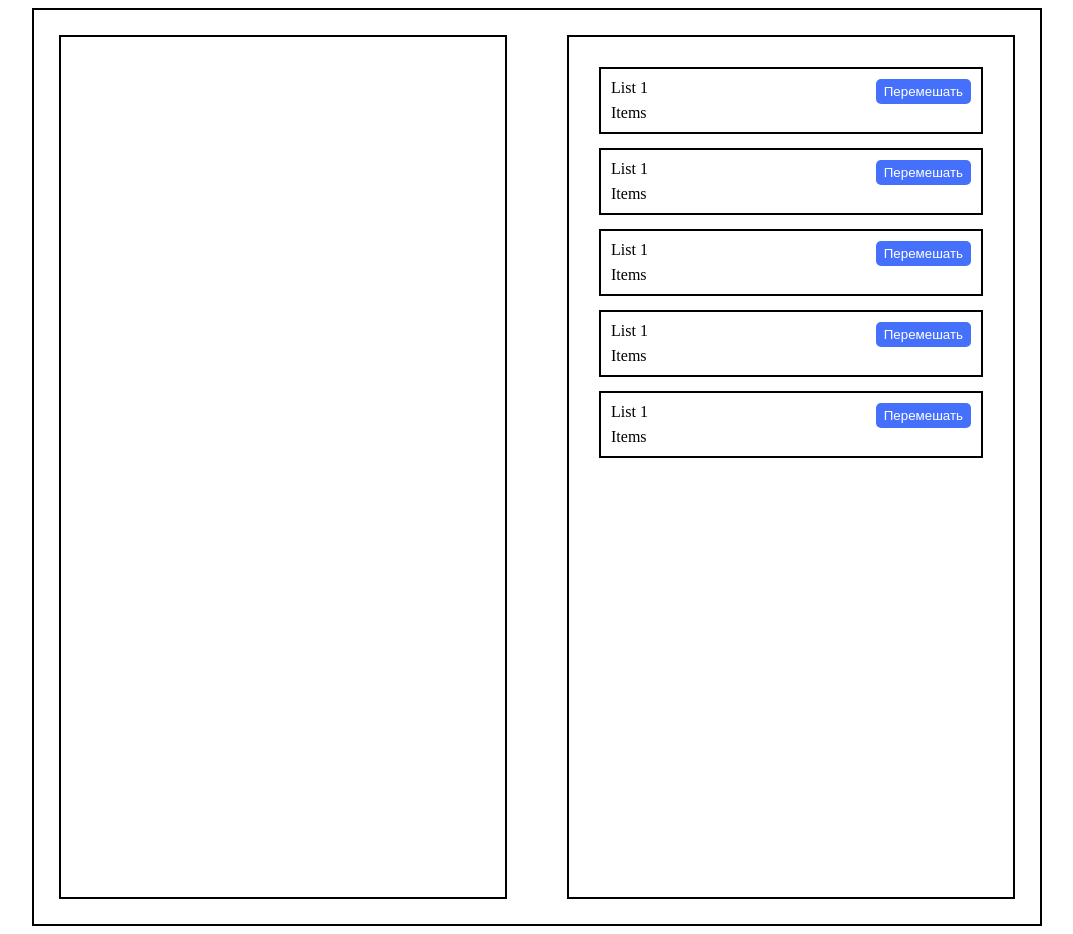
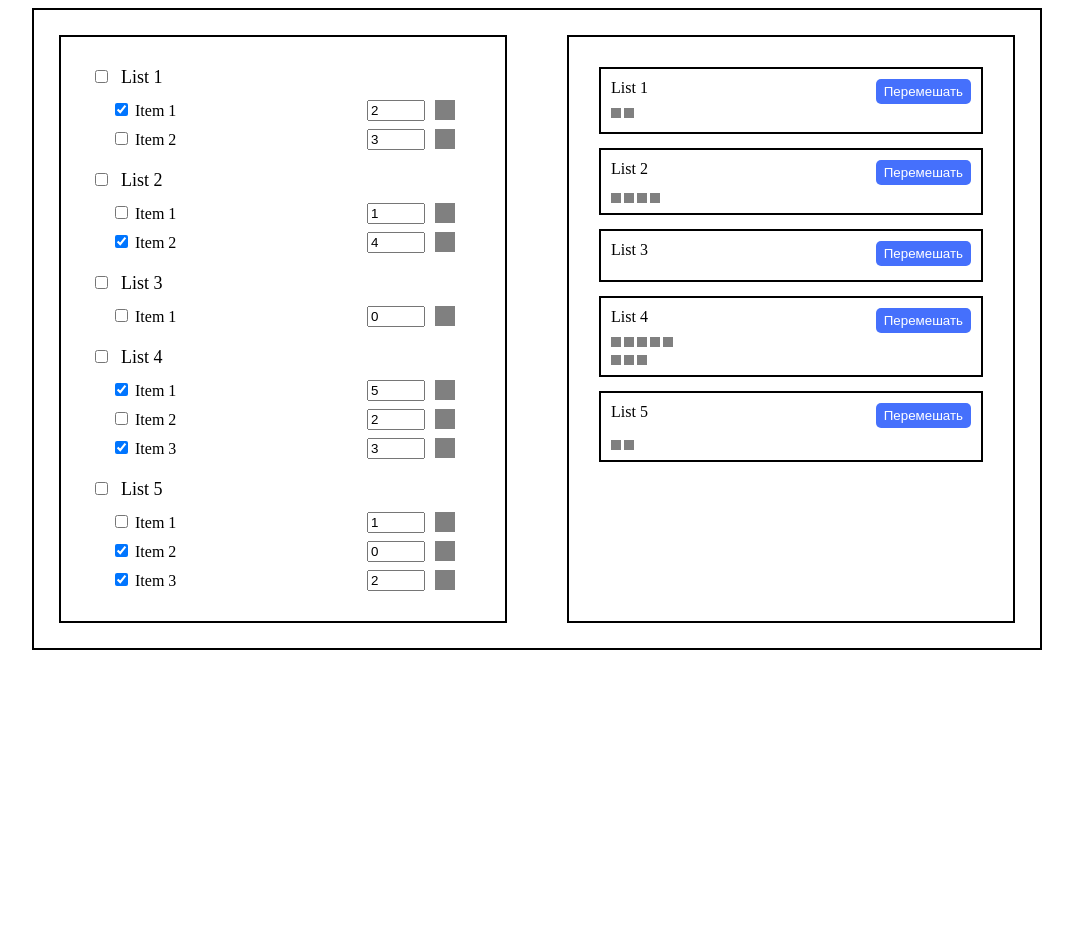
Before and after one commit to daria-vikhoreva/lists-test-task, a Vue app: page / in a window 1280 px wide. Shown: the whole page, without its empty margins (103-1176 px from the left). After the commit the page ends 800 px from the top, so only its background shows below. Built offline with nearby package versions, Linux system fonts and the light colour scheme.

Commit message:
add logic for right panel's components

```diff
--- a/src/App.vue
+++ b/src/App.vue
@@ -1,18 +1,36 @@
-<script setup>
+<script>
 import AppLeftPanel from './components/AppLeftPanel.vue'
 import AppRightPanel from './components/AppRightPanel.vue'
+
+import { useListsStore } from './stores/index'
+
+export default {
+	name: 'App',
+	components: {
+		AppLeftPanel,
+		AppRightPanel,
+	},
+	setup() {
+		const listsStore = useListsStore()
+
+		return {
+			lists: listsStore.lists,
+		}
+	},
+}
 </script>
 
 <template>
 	<div class="wrapper">
-		<AppLeftPanel />
-		<AppRightPanel />
+		<AppLeftPanel :lists="lists" />
+		<AppRightPanel :lists="lists" />
 	</div>
 </template>
 
 <style>
 .wrapper {
 	width: max-content;
+	height: 100%;
 	margin: 0 auto;
 	padding: 25px;
 	display: flex;
--- a/src/components/AppListView.vue
+++ b/src/components/AppListView.vue
@@ -1,21 +1,53 @@
 <template>
 	<div class="list-view">
 		<div class="list-view__wrapper">
-			<div class="list-view__title">List 1</div>
-			<div class="list-view__button">
-				<UiButton />
+			<div class="list-view__title">List {{ index + 1 }}</div>
+			<UiButton class="list-view__button" />
+		</div>
+		<div class="list-view__items">
+			<div
+				v-for="item in list"
+				:key="item.id"
+				class="list-view__item"
+			>
+				<template v-if="item.checked">
+					<div
+						v-for="(_, index) in item.count"
+						:key="index"
+						class="item"
+						:style="{ 'background-color': item.color }"
+						@click="deleteItem(item)"
+					></div>
+				</template>
 			</div>
 		</div>
-		<div class="list-view__items">Items</div>
 	</div>
 </template>
 
 <script>
 import UiButton from './Ui/UiButton.vue'
+import { mapStores } from 'pinia'
+import { useListsStore } from '../stores/index'
+
 export default {
 	name: 'AppListView',
+	props: {
+		list: {
+			item: Object,
+		},
+		index: Number,
+	},
 	components: {
 		UiButton,
+	},
+	methods: {
+		deleteItem(item) {
+			item.count = item.count - 1
+			this.listsStore.setCount(item, item.count)
+		},
+	},
+	computed: {
+		...mapStores(useListsStore),
 	},
 }
 </script>
@@ -29,4 +61,15 @@ export default {
 	display: flex;
 	justify-content: space-between;
 }
+.list-view__item {
+	margin-top: 4px;
+	display: flex;
+	flex-wrap: wrap;
+	gap: 3px;
+	cursor: pointer;
+}
+.item {
+	width: 10px;
+	height: 10px;
+}
 </style>
--- a/src/components/AppRightPanel.vue
+++ b/src/components/AppRightPanel.vue
@@ -1,6 +1,11 @@
 <template>
 	<div class="right-panel">
-		<AppListView v-for="i in 5" />
+		<AppListView
+			v-for="(list, index) in lists"
+			:key="index"
+			:list="list"
+			:index="index"
+		/>
 	</div>
 </template>
 
@@ -8,6 +13,9 @@
 import AppListView from './AppListView.vue'
 export default {
 	name: 'AppRightPanel',
+	props: {
+		lists: Array,
+	},
 	components: {
 		AppListView,
 	},
@@ -19,7 +27,6 @@ export default {
 	padding: 30px;
 	border: 2px solid black;
 	width: 30vw;
-	height: 100vh;
 	display: flex;
 	flex-direction: column;
 	gap: 14px;
```
